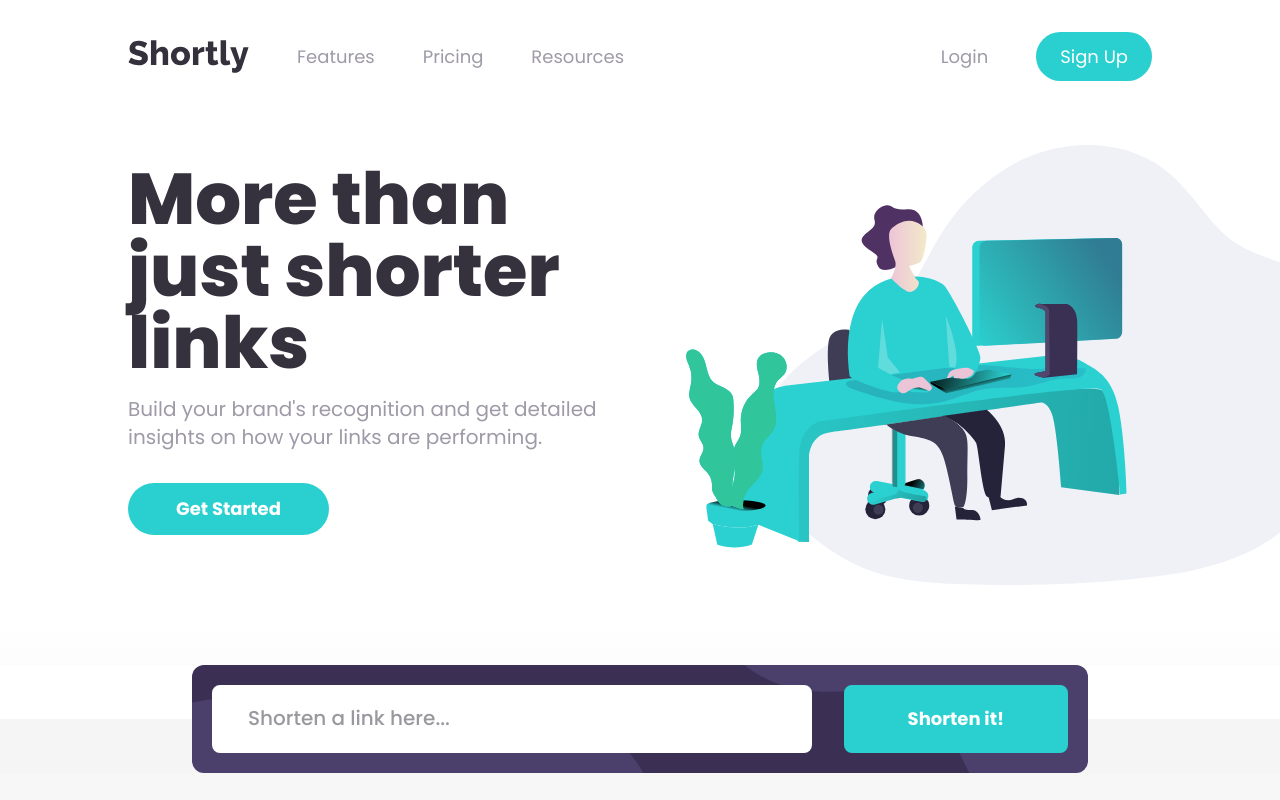
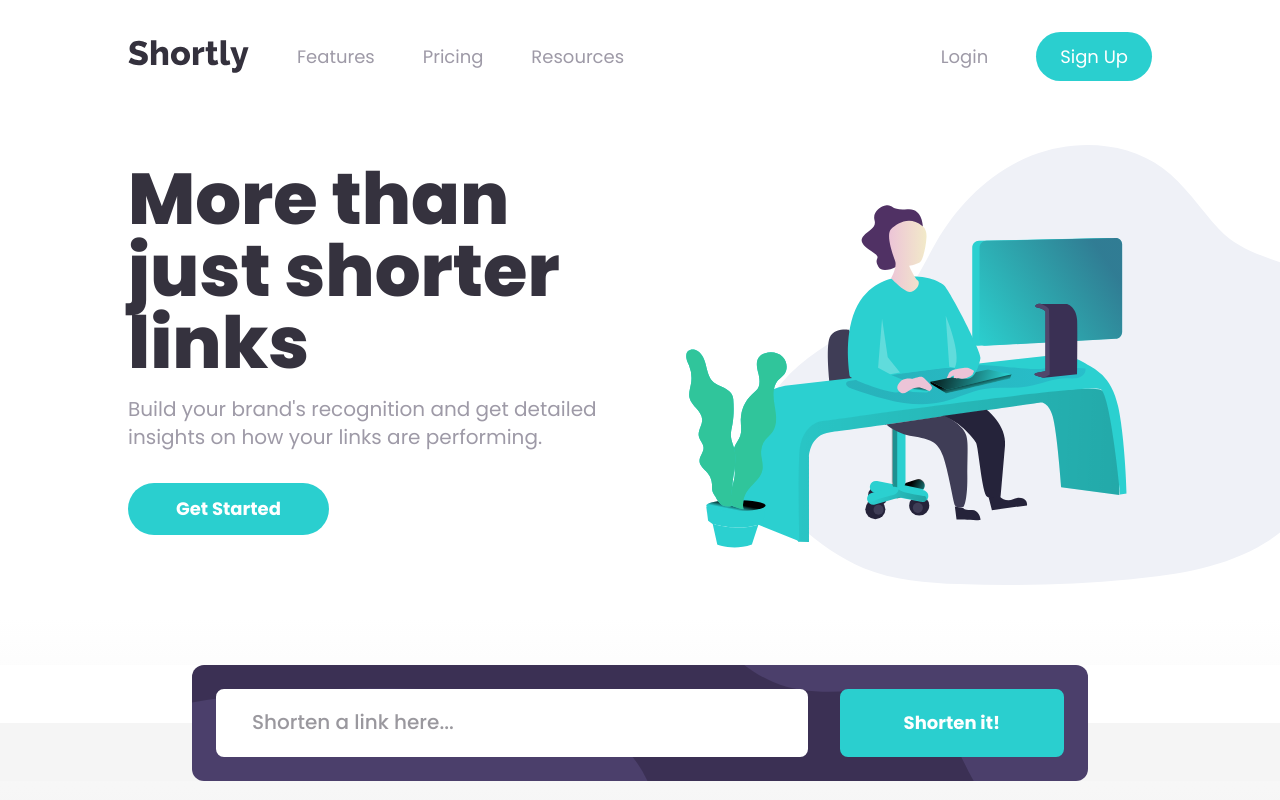
Before and after one commit to TonyFred-code/url-shortener, a React (Vite) app: page / in a window 1280 px wide. Shown: the top 800 px of the page. Built offline with nearby package versions, Linux system fonts and the light colour scheme.

Commit message:
style: adjust padding and width of form section

```diff
--- a/src/components/Form.jsx
+++ b/src/components/Form.jsx
@@ -79,7 +79,7 @@ export default function Form() {
         <div className="w-full h-1/2 absolute left-0 bg-white top-0 z-10"></div>
         <div className="w-full h-1/2 left-0 bg-gray-450 absolute bottom-0 z-10"></div>
         <form
-          className="flex flex-col gap-4 bg-[url(/images/bg-shorten-mobile.svg)] bg-size-[75%_60%] md:bg-[url('/images/bg-shorten-desktop.svg')] bg-top-right bg-purple-950 bg-no-repeat p-5 rounded-xl relative z-20 lg:flex-row lg:gap-8 w-10/12 lg:max-w-4xl md:bg-cover"
+          className="flex flex-col gap-4 bg-[url(/images/bg-shorten-mobile.svg)] bg-size-[75%_60%] md:bg-[url('/images/bg-shorten-desktop.svg')] bg-top-right bg-purple-950 bg-no-repeat p-6 rounded-xl relative z-20 lg:flex-row lg:gap-8 md:w-10/12 lg:max-w-4xl md:bg-cover"
           onSubmit={handleSubmit}
           aria-busy={formLoading}
         >
--- a/src/components/History.jsx
+++ b/src/components/History.jsx
@@ -63,9 +63,9 @@ ShortenedLink.propTypes = {
 
 export default function History({ links }) {
   return (
-    <div className="bg-gray-450 px-4 md:px-8 lg:px-12  py-5 flex justify-center">
+    <div className="bg-gray-450 px-6 md:px-12 lg:px-24 py-5 flex justify-center">
       {links.length > 0 && (
-        <ul className="flex lg:max-w-4xl w-10/12 flex-col gap-3">
+        <ul className="flex lg:max-w-4xl w-full md:w-10/12 flex-col gap-3">
           {links.map((link) => (
             <ShortenedLink
               key={link.longUrl}
```
